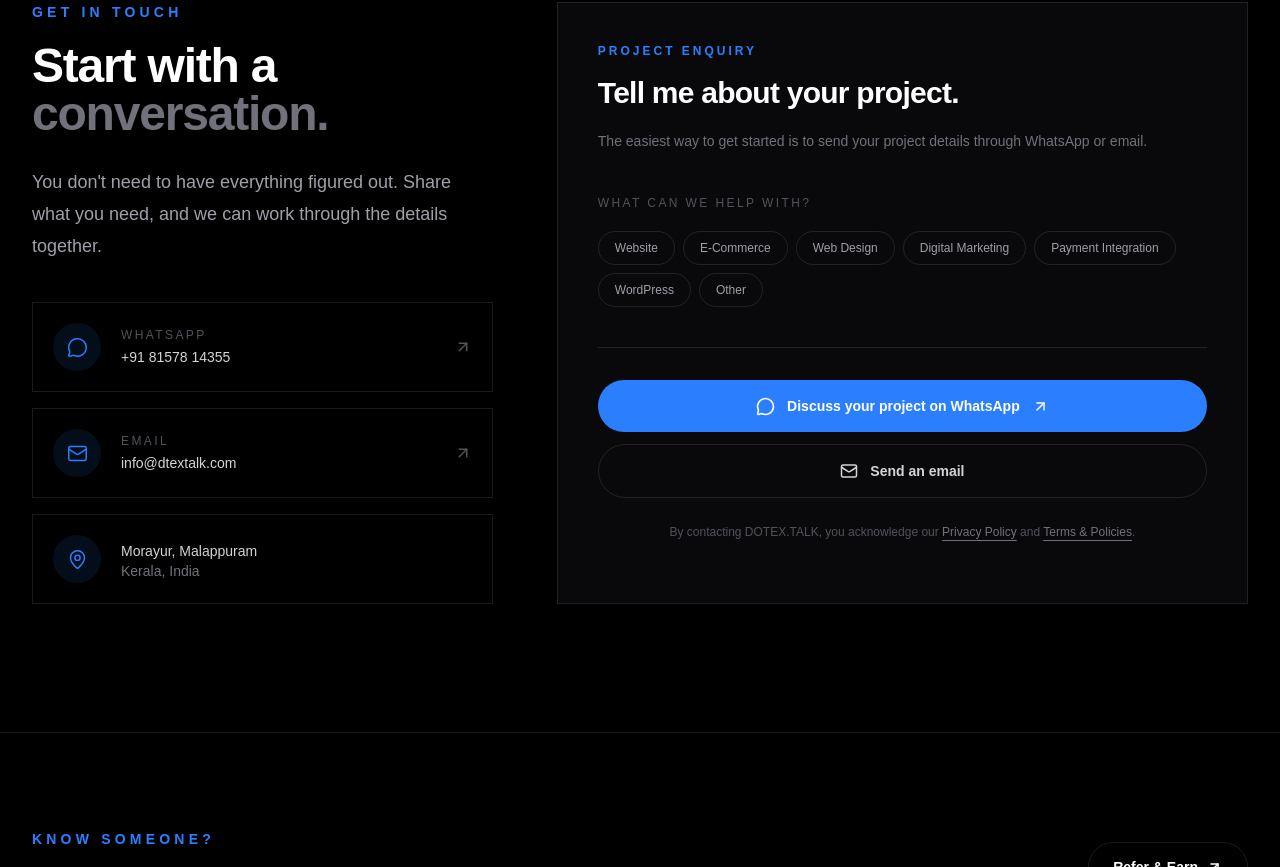
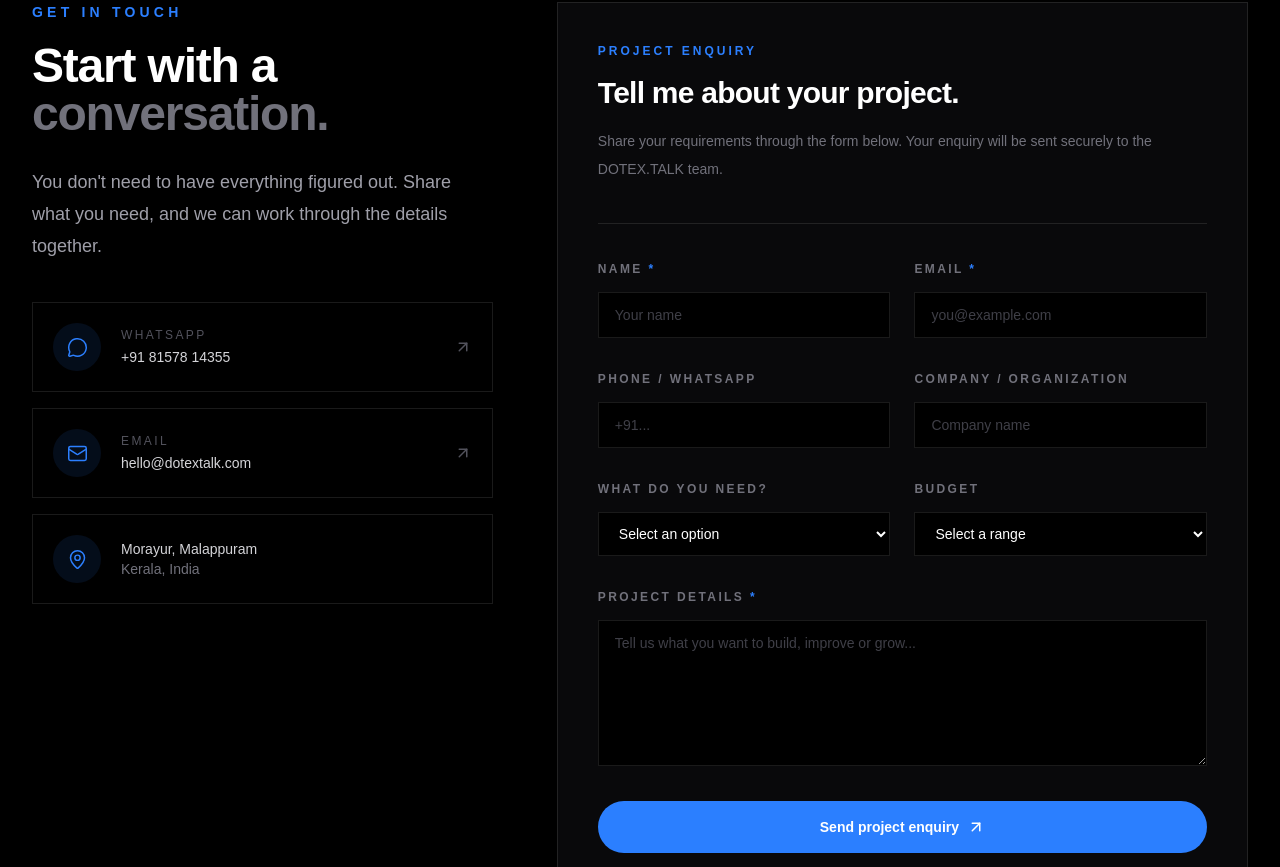
Before and after one commit to dotextalk/dotextalk, a Next.js app: page /contact in a window 1280 px wide. Shown: the part 753-1620 px from the top of the page. Built offline with nearby package versions, Linux system fonts and the light colour scheme.

Commit message:
Add professional project enquiry form to contact page

```diff
--- a/app/contact/page.tsx
+++ b/app/contact/page.tsx
@@ -5,403 +5,125 @@ import {
   MessageCircle,
   MapPin,
 } from "lucide-react";
+import ContactForm from "@/components/ContactForm";
 
 export default function ContactPage() {
   return (
     <main className="min-h-screen bg-black text-white">
-
-      {/* =====================================================
-          HERO
-      ===================================================== */}
-
       <section className="relative overflow-hidden border-b border-white/10">
-
-        {/* Background glow */}
         <div className="pointer-events-none absolute inset-0">
-
           <div className="absolute right-[-100px] top-[-100px] h-[450px] w-[450px] rounded-full bg-blue-500/10 blur-3xl" />
-
           <div className="absolute left-[20%] top-[45%] h-[250px] w-[250px] rounded-full bg-blue-500/5 blur-3xl" />
-
         </div>
-
         <div className="relative mx-auto max-w-7xl px-6 pb-24 pt-36 lg:px-8 lg:pb-32 lg:pt-44">
-
           <div className="max-w-5xl">
-
             <div className="mb-6 flex items-center gap-4">
-
-              <span className="text-sm font-semibold tracking-[0.3em] text-blue-500">
-                CONTACT
-              </span>
-
+              <span className="text-sm font-semibold tracking-[0.3em] text-blue-500">CONTACT</span>
               <span className="h-px w-12 bg-blue-500/60" />
-
             </div>
-
             <h1 className="text-5xl font-bold leading-[0.95] tracking-tight sm:text-6xl lg:text-8xl">
-
               Let&apos;s build
-
-              <span className="block text-blue-500">
-                something useful.
-              </span>
-
+              <span className="block text-blue-500">something useful.</span>
             </h1>
-
             <p className="mt-8 max-w-2xl text-lg leading-8 text-zinc-400">
-
-              Have a website, digital project or business idea in mind?
-              Tell me what you are working on and let&apos;s explore how
-              DOTEX.TALK can help.
-
+              Have a website, digital project or business idea in mind? Tell me what you are working on and let&apos;s explore how DOTEX.TALK can help.
             </p>
-
           </div>
-
         </div>
-
       </section>
 
-
-      {/* =====================================================
-          CONTACT CONTENT
-      ===================================================== */}
-
       <section>
-
         <div className="mx-auto max-w-7xl px-6 py-24 lg:px-8 lg:py-32">
-
           <div className="grid gap-16 lg:grid-cols-[0.8fr_1.2fr]">
-
-
-            {/* =================================================
-                CONTACT INFO
-            ================================================= */}
-
             <div>
-
-              <p className="text-sm font-semibold uppercase tracking-[0.3em] text-blue-500">
-                Get in touch
+              <p className="text-sm font-semibold uppercase tracking-[0.3em] text-blue-500">Get in touch</p>
+              <h2 className="mt-5 text-4xl font-bold tracking-tight sm:text-5xl">
+                Start with a
+                <span className="block text-zinc-500">conversation.</span>
+              </h2>
+              <p className="mt-7 max-w-md text-lg leading-8 text-zinc-400">
+                You don&apos;t need to have everything figured out. Share what you need, and we can work through the details together.
               </p>
 
-              <h2 className="mt-5 text-4xl font-bold tracking-tight sm:text-5xl">
-
-                Start with a
-
-                <span className="block text-zinc-500">
-                  conversation.
-                </span>
-
-              </h2>
-
-              <p className="mt-7 max-w-md text-lg leading-8 text-zinc-400">
-
-                You don&apos;t need to have everything figured out.
-                Share what you need, and we can work through the details
-                together.
-
-              </p>
-
-
-              {/* CONTACT OPTIONS */}
-
               <div className="mt-10 space-y-4">
-
-
-                {/* WHATSAPP */}
-
                 <a
                   href="https://wa.me/918157814355?text=Hi%20DOTEX.TALK%2C%20I%20would%20like%20to%20discuss%20a%20digital%20project."
                   target="_blank"
                   rel="noopener noreferrer"
                   className="group flex items-center gap-5 border border-white/10 p-5 transition hover:border-blue-500/40 hover:bg-blue-500/5"
                 >
-
-                  <div className="flex h-12 w-12 shrink-0 items-center justify-center rounded-full bg-blue-500/10 text-blue-500">
-                    <MessageCircle size={21} strokeWidth={1.7} />
-                  </div>
-
-                  <div className="flex-1">
-
-                    <p className="text-xs uppercase tracking-[0.2em] text-zinc-600">
-                      WhatsApp
-                    </p>
-
-                    <p className="mt-1 text-sm font-medium text-zinc-300">
-                      +91 81578 14355
-                    </p>
-
-                  </div>
-
-                  <ArrowUpRight
-                    size={18}
-                    className="text-zinc-600 transition group-hover:text-blue-500"
-                  />
-
+                  <div className="flex h-12 w-12 shrink-0 items-center justify-center rounded-full bg-blue-500/10 text-blue-500"><MessageCircle size={21} strokeWidth={1.7} /></div>
+                  <div className="flex-1"><p className="text-xs uppercase tracking-[0.2em] text-zinc-600">WhatsApp</p><p className="mt-1 text-sm font-medium text-zinc-300">+91 81578 14355</p></div>
+                  <ArrowUpRight size={18} className="text-zinc-600 transition group-hover:text-blue-500" />
                 </a>
 
-
-                {/* EMAIL */}
-
                 <a
-                  href="mailto:info@dtextalk.com"
+                  href="mailto:hello@dotextalk.com"
                   className="group flex items-center gap-5 border border-white/10 p-5 transition hover:border-blue-500/40 hover:bg-blue-500/5"
                 >
-
-                  <div className="flex h-12 w-12 shrink-0 items-center justify-center rounded-full bg-blue-500/10 text-blue-500">
-                    <Mail size={21} strokeWidth={1.7} />
-                  </div>
-
-                  <div className="flex-1">
-
-                    <p className="text-xs uppercase tracking-[0.2em] text-zinc-600">
-                      Email
-                    </p>
-
-                    <p className="mt-1 text-sm font-medium text-zinc-300">
-                      info@dtextalk.com
-                    </p>
-
-                  </div>
-
-                  <ArrowUpRight
-                    size={18}
-                    className="text-zinc-600 transition group-hover:text-blue-500"
-                  />
-
+                  <div className="flex h-12 w-12 shrink-0 items-center justify-center rounded-full bg-blue-500/10 text-blue-500"><Mail size={21} strokeWidth={1.7} /></div>
+                  <div className="flex-1"><p className="text-xs uppercase tracking-[0.2em] text-zinc-600">Email</p><p className="mt-1 text-sm font-medium text-zinc-300">hello@dotextalk.com</p></div>
+                  <ArrowUpRight size={18} className="text-zinc-600 transition group-hover:text-blue-500" />
                 </a>
 
+                <div className="flex items-center gap-5 border border-white/10 p-5">
+                  <div className="flex h-12 w-12 shrink-0 items-center justify-center rounded-full bg-blue-500/10 text-blue-500"><MapPin size={21} strokeWidth={1.7} /></div>
+                  <p className="text-sm font-medium text-zinc-300">Morayur, Malappuram<span className="block text-zinc-500">Kerala, India</span></p>
+                </div>
+              </div>
+            </div>
 
-                {/* LOCATION */}
-
-                <div className="flex items-center gap-5 border border-white/10 p-5">
-
-                  <div className="flex h-12 w-12 shrink-0 items-center justify-center rounded-full bg-blue-500/10 text-blue-500">
-                    <MapPin size={21} strokeWidth={1.7} />
-                  </div>
-
-                  <p className="mt-1 text-sm font-medium text-zinc-300">
-  Morayur, Malappuram
-  <span className="block text-zinc-500">
-    Kerala, India
-  </span>
-</p>
-
-                </div>
-
+            <div className="border border-white/10 bg-zinc-950 p-7 sm:p-10">
+              <div>
+                <p className="text-xs font-semibold uppercase tracking-[0.25em] text-blue-500">Project enquiry</p>
+                <h2 className="mt-4 text-3xl font-bold tracking-tight">Tell me about your project.</h2>
+                <p className="mt-4 text-sm leading-7 text-zinc-500">
+                  Share your requirements through the form below. Your enquiry will be sent securely to the DOTEX.TALK team.
+                </p>
               </div>
 
-            </div>
-
-
-            {/* =================================================
-                PROJECT ENQUIRY
-            ================================================= */}
-
-            <div className="border border-white/10 bg-zinc-950 p-7 sm:p-10">
-
-              <div>
-
-                <p className="text-xs font-semibold uppercase tracking-[0.25em] text-blue-500">
-                  Project enquiry
-                </p>
-
-                <h2 className="mt-4 text-3xl font-bold tracking-tight">
-                  Tell me about your project.
-                </h2>
-
-                <p className="mt-4 text-sm leading-7 text-zinc-500">
-
-                  The easiest way to get started is to send your project
-                  details through WhatsApp or email.
-
-                </p>
-
+              <div className="mt-10 border-t border-white/10 pt-8">
+                <ContactForm />
               </div>
 
-
-              {/* PROJECT TOPICS */}
-
-              <div className="mt-10">
-
-                <p className="text-xs uppercase tracking-[0.2em] text-zinc-600">
-                  What can we help with?
-                </p>
-
-                <div className="mt-5 flex flex-wrap gap-2">
-
-                  {[
-                    "Website",
-                    "E-Commerce",
-                    "Web Design",
-                    "Digital Marketing",
-                    "Payment Integration",
-                    "WordPress",
-                    "Other",
-                  ].map((item) => (
-
-                    <span
-                      key={item}
-                      className="rounded-full border border-white/10 px-4 py-2 text-xs text-zinc-400"
-                    >
-                      {item}
-                    </span>
-
-                  ))}
-
-                </div>
-
-              </div>
-
-
-              {/* CTA BUTTONS */}
-
-              <div className="mt-10 border-t border-white/10 pt-8">
-
-
-                {/* WHATSAPP */}
-
-                <a
-                  href="https://wa.me/918157814355?text=Hi%20DOTEX.TALK%2C%20I%20would%20like%20to%20discuss%20a%20digital%20project."
-                  target="_blank"
-                  rel="noopener noreferrer"
-                  className="inline-flex w-full items-center justify-center gap-3 rounded-full bg-blue-500 px-6 py-4 text-sm font-semibold text-white transition hover:bg-blue-400"
-                >
-
-                  <MessageCircle size={19} />
-
-                  Discuss your project on WhatsApp
-
-                  <ArrowUpRight size={17} />
-
-                </a>
-
-
-                {/* EMAIL */}
-
-                <a
-                  href="mailto:info@dtextalk.com"
-                  className="mt-3 inline-flex w-full items-center justify-center gap-3 rounded-full border border-white/10 px-6 py-4 text-sm font-semibold text-zinc-300 transition hover:border-white/20 hover:text-white"
-                >
-
-                  <Mail size={18} />
-
-                  Send an email
-
-                </a>
-
-              </div>
-
-
-              {/* PRIVACY NOTE */}
-
               <p className="mt-6 text-center text-xs leading-5 text-zinc-600">
-
                 By contacting DOTEX.TALK, you acknowledge our{" "}
-
-                <Link
-                  href="/privacy"
-                  className="text-zinc-500 underline underline-offset-4 transition hover:text-blue-500"
-                >
-                  Privacy Policy
-                </Link>
-
+                <Link href="/privacy" className="text-zinc-500 underline underline-offset-4 transition hover:text-blue-500">Privacy Policy</Link>
                 {" "}and{" "}
-
-                <Link
-                  href="/terms"
-                  className="text-zinc-500 underline underline-offset-4 transition hover:text-blue-500"
-                >
-                  Terms & Policies
-                </Link>
-
-                .
-
+                <Link href="/terms" className="text-zinc-500 underline underline-offset-4 transition hover:text-blue-500">Terms &amp; Policies</Link>.
               </p>
-
             </div>
-
           </div>
-
         </div>
-
       </section>
 
-
-      {/* =====================================================
-          REFERRAL CTA
-      ===================================================== */}
-
       <section className="border-t border-white/10">
-
         <div className="mx-auto max-w-7xl px-6 py-20 lg:px-8 lg:py-24">
-
           <div className="flex flex-col gap-8 md:flex-row md:items-center md:justify-between">
-
             <div>
-
-              <p className="text-sm font-semibold uppercase tracking-[0.3em] text-blue-500">
-                Know someone?
-              </p>
-
-              <h2 className="mt-4 text-3xl font-bold tracking-tight sm:text-4xl">
-                Refer a project and earn up to ₹5,000.
-              </h2>
-
+              <p className="text-sm font-semibold uppercase tracking-[0.3em] text-blue-500">Know someone?</p>
+              <h2 className="mt-4 text-3xl font-bold tracking-tight sm:text-4xl">Refer a project and earn up to ₹5,000.</h2>
             </div>
-
-            <Link
-              href="/referral"
-              className="inline-flex w-fit shrink-0 items-center gap-2 rounded-full border border-white/10 px-6 py-3.5 text-sm font-semibold transition hover:border-blue-500/50 hover:text-blue-500"
-            >
-              Refer &amp; Earn
-              <ArrowUpRight size={17} />
+            <Link href="/referral" className="inline-flex w-fit shrink-0 items-center gap-2 rounded-full border border-white/10 px-6 py-3.5 text-sm font-semibold transition hover:border-blue-500/50 hover:text-blue-500">
+              Refer &amp; Earn <ArrowUpRight size={17} />
             </Link>
-
           </div>
-
         </div>
-
       </section>
 
-
-      {/* =====================================================
-          FINAL CTA
-      ===================================================== */}
-
       <section>
-
         <div className="mx-auto max-w-7xl px-6 pb-24 lg:px-8 lg:pb-32">
-
           <div className="relative overflow-hidden border border-white/10 bg-zinc-950 p-8 sm:p-12 lg:p-16">
-
             <div className="pointer-events-none absolute right-0 top-0 h-72 w-72 rounded-full bg-blue-500/10 blur-3xl" />
-
             <div className="relative">
-
-              <p className="text-sm font-semibold uppercase tracking-[0.3em] text-blue-500">
-                DOTEX.TALK
-              </p>
-
+              <p className="text-sm font-semibold uppercase tracking-[0.3em] text-blue-500">DOTEX.TALK</p>
               <h2 className="mt-5 max-w-4xl text-4xl font-bold tracking-tight sm:text-6xl">
-
-                Good projects start with
-
-                <span className="text-blue-500">
-                  {" "}a good conversation.
-                </span>
-
+                Good projects start with<span className="text-blue-500"> a good conversation.</span>
               </h2>
-
             </div>
-
           </div>
-
         </div>
-
       </section>
-
     </main>
   );
 }
```
